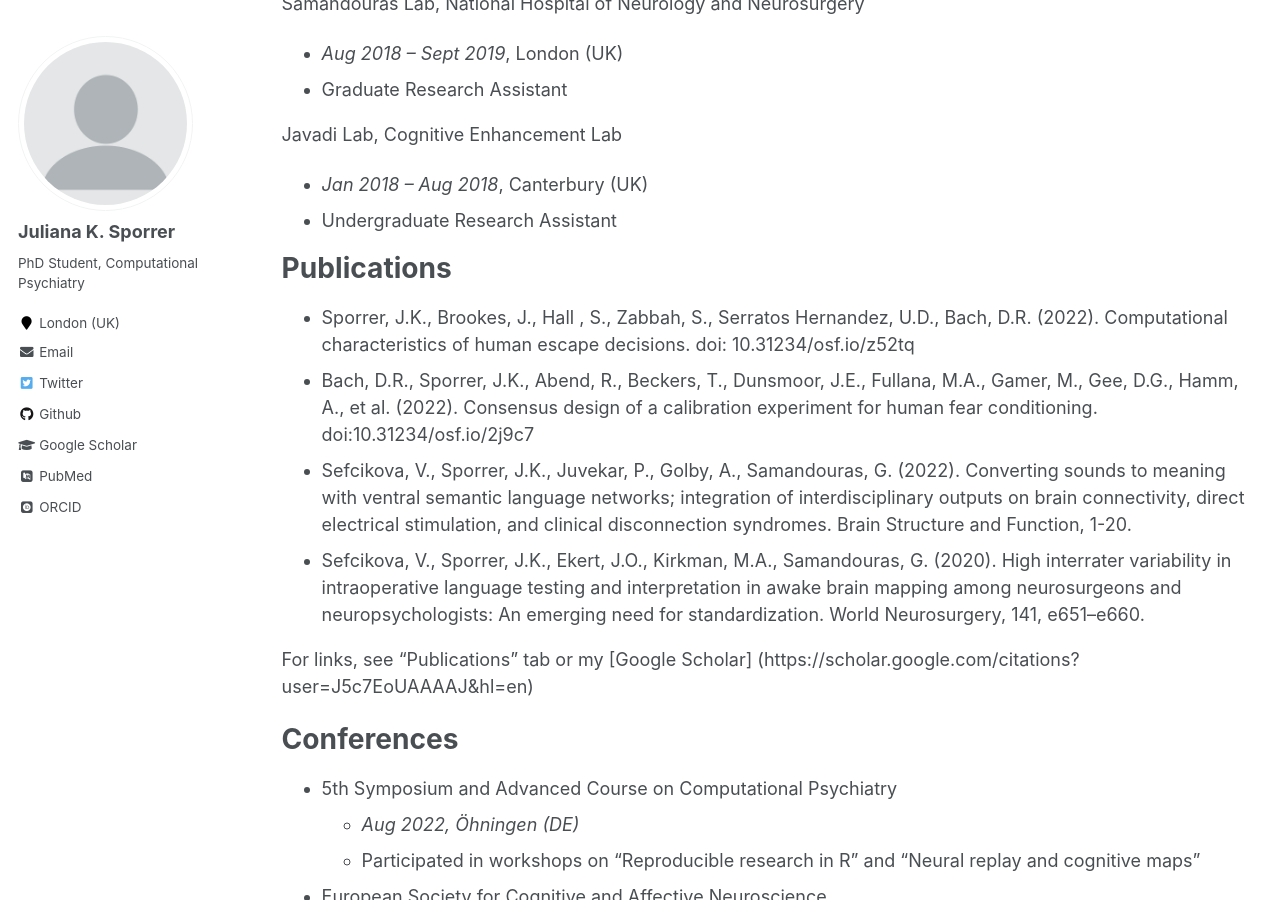
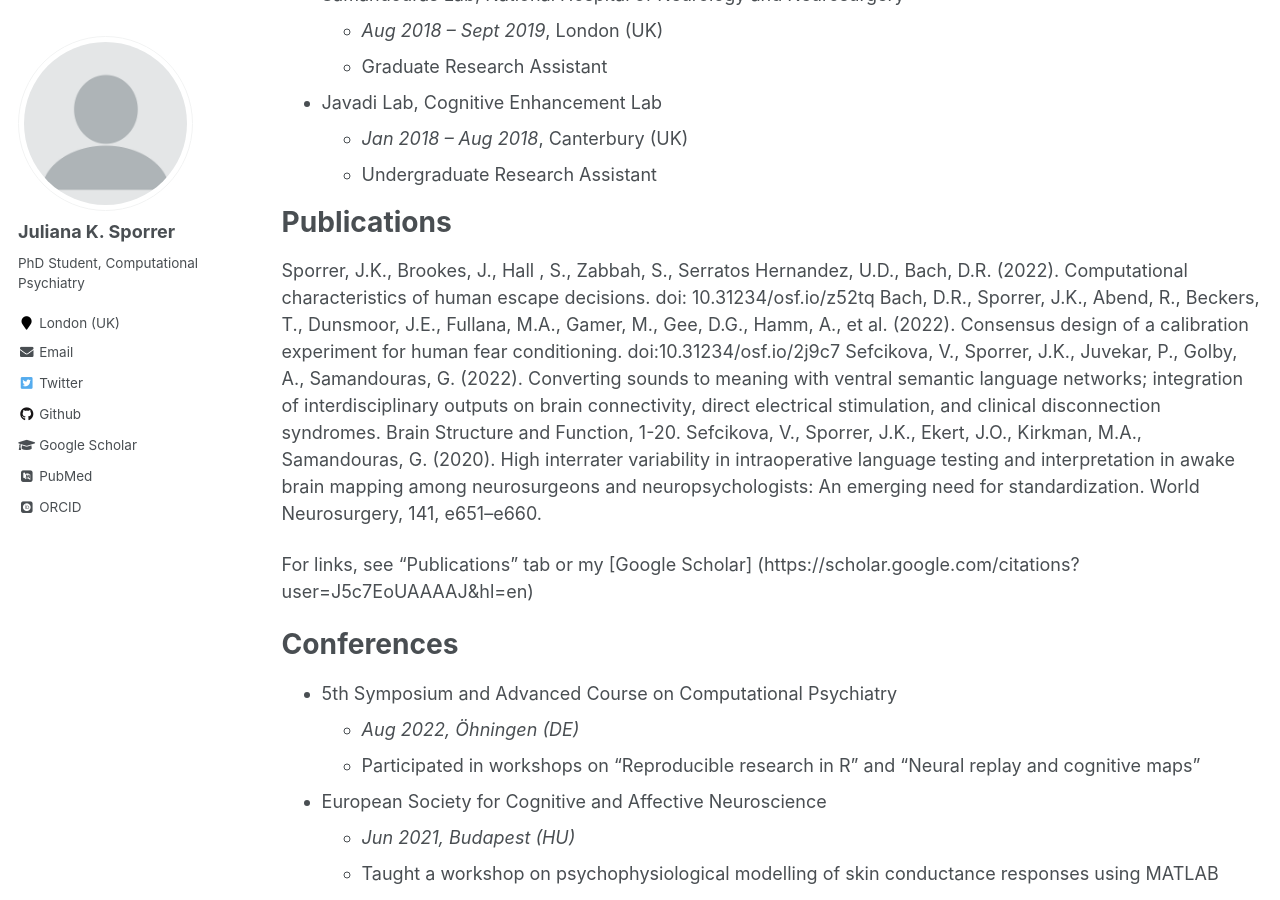
Before and after one commit to jusporrer/jusporrer.github.io, a Jekyll site: the page built from _pages/cv.md, in a window 1280 px wide and 900 px high, scrolled down 987 px. Built offline with Jekyll 4.4.1, drawn with Linux system fonts in a browser that asks for light colours; some web fonts are replaced; some of the changed text lies outside the part shown.

Commit message:
Update cv.md

```diff
--- a/_pages/cv.md
+++ b/_pages/cv.md
@@ -29,7 +29,7 @@ Research Experience
   * *Oct 2020 – Present*,	London (UK)
   * PhD Project “The cognitive and computational characteristics of threat avoidance”
 
-Computational Unit of Motivation, Brain, Behaviour Lab, at Paris Brain and Spine Institute
+* Computational Unit of Motivation, Brain, Behaviour Lab, at Paris Brain and Spine Institute
   * *Sept 2019 – Sept 2020*, Paris (FR)
   * MSc Project “The effect of motivation on the regulation of emotional attention”
 
@@ -37,20 +37,20 @@ Metalab, UCL Wellcome Centre for Human Neuroimaging
   * *Oct 2018 – Aug 2019*, London (UK)
   * MSc Project “The effect of mood on confidence and metacognition”
 
-Samandouras Lab, National Hospital of Neurology and Neurosurgery
+* Samandouras Lab, National Hospital of Neurology and Neurosurgery
   * *Aug 2018 – Sept 2019*, London (UK)
   * Graduate Research Assistant
 
-Javadi Lab, Cognitive Enhancement Lab
+* Javadi Lab, Cognitive Enhancement Lab
   * *Jan 2018 – Aug 2018*, Canterbury (UK)
   * Undergraduate Research Assistant
 
 Publications
 ======
-* Sporrer, J.K., Brookes, J., Hall , S., Zabbah, S., Serratos Hernandez, U.D., Bach, D.R. (2022). Computational characteristics of human escape decisions. doi: 10.31234/osf.io/z52tq
-* Bach, D.R., Sporrer, J.K., Abend, R., Beckers, T., Dunsmoor, J.E., Fullana, M.A., Gamer, M., Gee, D.G., Hamm, A., et al. (2022). Consensus design of a calibration experiment for human fear conditioning. doi:10.31234/osf.io/2j9c7
-* Sefcikova, V., Sporrer, J.K., Juvekar, P., Golby, A., Samandouras, G. (2022). Converting sounds to meaning with ventral semantic language networks; integration of interdisciplinary outputs on brain connectivity, direct electrical stimulation, and clinical disconnection syndromes. Brain Structure and Function, 1-20.
-* Sefcikova, V., Sporrer, J.K., Ekert, J.O., Kirkman, M.A., Samandouras, G. (2020). High interrater variability in intraoperative language testing and interpretation in awake brain mapping among neurosurgeons and neuropsychologists: An emerging need for standardization. World Neurosurgery, 141, e651–e660.
+Sporrer, J.K., Brookes, J., Hall , S., Zabbah, S., Serratos Hernandez, U.D., Bach, D.R. (2022). Computational characteristics of human escape decisions. doi: 10.31234/osf.io/z52tq
+Bach, D.R., Sporrer, J.K., Abend, R., Beckers, T., Dunsmoor, J.E., Fullana, M.A., Gamer, M., Gee, D.G., Hamm, A., et al. (2022). Consensus design of a calibration experiment for human fear conditioning. doi:10.31234/osf.io/2j9c7
+Sefcikova, V., Sporrer, J.K., Juvekar, P., Golby, A., Samandouras, G. (2022). Converting sounds to meaning with ventral semantic language networks; integration of interdisciplinary outputs on brain connectivity, direct electrical stimulation, and clinical disconnection syndromes. Brain Structure and Function, 1-20.
+Sefcikova, V., Sporrer, J.K., Ekert, J.O., Kirkman, M.A., Samandouras, G. (2020). High interrater variability in intraoperative language testing and interpretation in awake brain mapping among neurosurgeons and neuropsychologists: An emerging need for standardization. World Neurosurgery, 141, e651–e660.
 
 For links, see "Publications" tab or my [Google Scholar] (https://scholar.google.com/citations?user=J5c7EoUAAAAJ&hl=en)
 
@@ -88,17 +88,15 @@ Public Engagement
 * UCL Neuroscience Careers Network, Communications Officer
   * *Nov 2020 – Present*
   * Seeking to promote the professional development of UCL neuroscientists outside of academia
-
 * Entrepreneur First, Student Partner
   * *Dec 2020 – Jun 2021*
   * Organised events to bridge the gap between academia and entrepreneurship
-
 * In2ScienceUK, Speaker
   * *Aug 2019*
   * Encouraged A-level students to join STEM and research
 
 Skills
 ======
-* Programming Languages: R, R shiny, MATLAB, Python, JavaScript, HTML, CSS, PHP, SQL
-* Mathematics: Linear Algebra, Advanced Statistics, Machine Learning, Reinforcement Learning
-* Languages: French (Native), German (Native), English (Fluent)
+* **Programming Languages**: R, R shiny, MATLAB, Python, JavaScript, HTML, CSS, PHP, SQL
+* **Mathematics**: Linear Algebra, Advanced Statistics, Machine Learning, Reinforcement Learning
+* **Languages**: French (Native), German (Native), English (Fluent)
```
